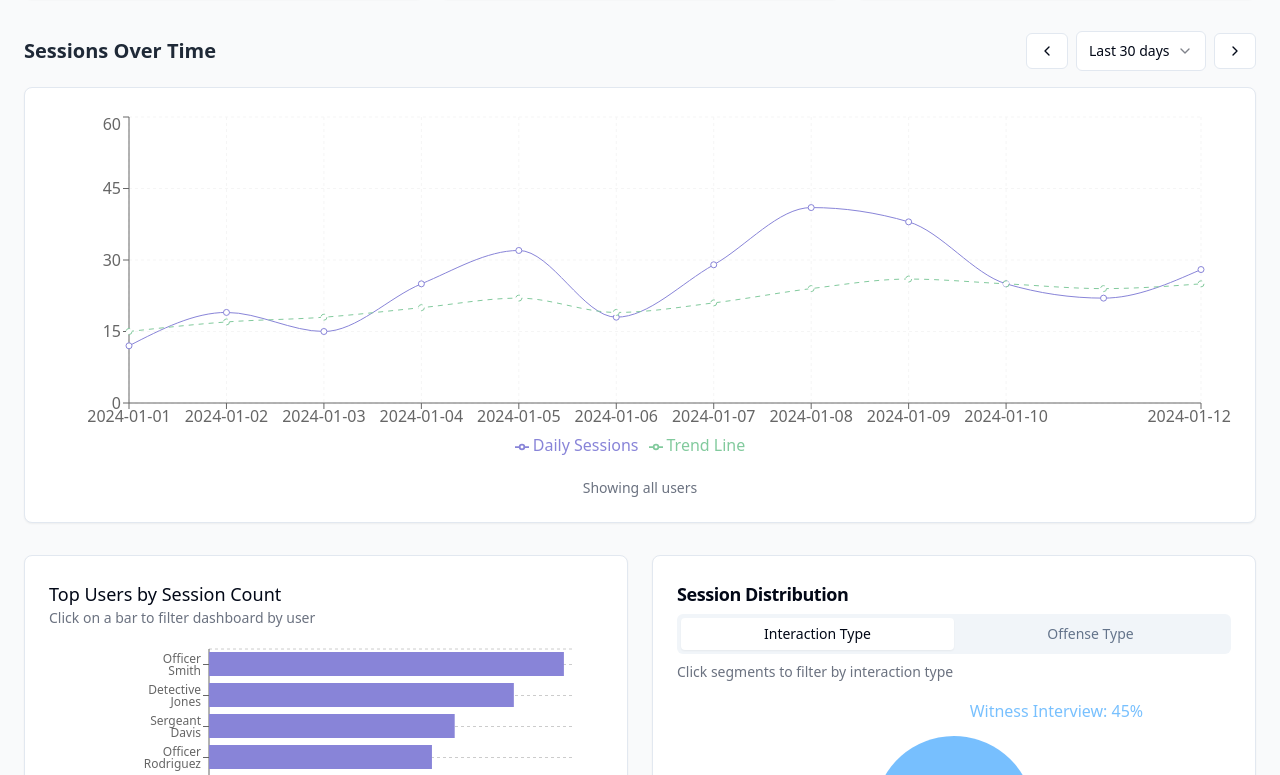
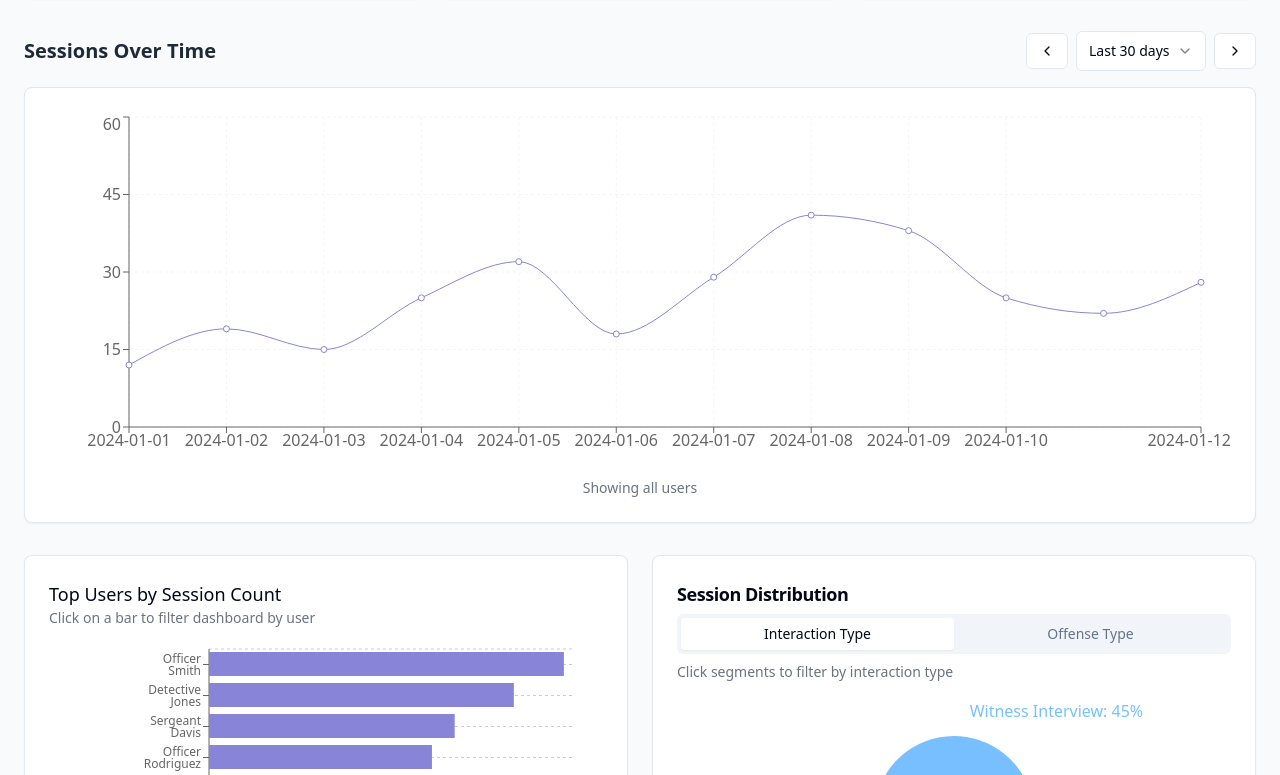
Before and after one commit to inahanninger/interaction-pulse-analytics, a React (Vite) app: page / in a window 1280 px wide. Shown: the part 585-1360 px from the top of the page. Built offline with nearby package versions, Linux system fonts and the light colour scheme.

Commit message:
Remove trend line from chart
Remove the trend line from the time series chart and bring back the sessions line.

```diff
--- a/src/components/analytics/TimeSeriesChart.tsx
+++ b/src/components/analytics/TimeSeriesChart.tsx
@@ -3,7 +3,7 @@ import React, { useState } from "react";
 import { Card, CardContent } from "@/components/ui/card";
 import { Select, SelectContent, SelectItem, SelectTrigger, SelectValue } from "@/components/ui/select";
 import { Button } from "@/components/ui/button";
-import { LineChart, Line, XAxis, YAxis, CartesianGrid, Tooltip, Legend, ResponsiveContainer } from "recharts";
+import { LineChart, Line, XAxis, YAxis, CartesianGrid, Tooltip, ResponsiveContainer } from "recharts";
 import { ChevronLeft, ChevronRight } from "lucide-react";
 
 interface TimeSeriesChartProps {
@@ -19,20 +19,20 @@ const TimeSeriesChart: React.FC<TimeSeriesChartProps> = ({
 }) => {
   const [timeRange, setTimeRange] = useState("30days");
 
-  // Sample data - in a real app, this would be filtered based on props
+  // Sample data for sessions
   const data = [
-    { date: '2024-01-01', sessions: 12, trend: 15 },
-    { date: '2024-01-02', sessions: 19, trend: 17 },
-    { date: '2024-01-03', sessions: 15, trend: 18 },
-    { date: '2024-01-04', sessions: 25, trend: 20 },
-    { date: '2024-01-05', sessions: 32, trend: 22 },
-    { date: '2024-01-06', sessions: 18, trend: 19 },
-    { date: '2024-01-07', sessions: 29, trend: 21 },
-    { date: '2024-01-08', sessions: 41, trend: 24 },
-    { date: '2024-01-09', sessions: 38, trend: 26 },
-    { date: '2024-01-10', sessions: 25, trend: 25 },
-    { date: '2024-01-11', sessions: 22, trend: 24 },
-    { date: '2024-01-12', sessions: 28, trend: 25 },
+    { date: '2024-01-01', sessions: 12 },
+    { date: '2024-01-02', sessions: 19 },
+    { date: '2024-01-03', sessions: 15 },
+    { date: '2024-01-04', sessions: 25 },
+    { date: '2024-01-05', sessions: 32 },
+    { date: '2024-01-06', sessions: 18 },
+    { date: '2024-01-07', sessions: 29 },
+    { date: '2024-01-08', sessions: 41 },
+    { date: '2024-01-09', sessions: 38 },
+    { date: '2024-01-10', sessions: 25 },
+    { date: '2024-01-11', sessions: 22 },
+    { date: '2024-01-12', sessions: 28 },
   ];
 
   return (
@@ -81,20 +81,12 @@ const TimeSeriesChart: React.FC<TimeSeriesChartProps> = ({
                     borderRadius: '6px'
                   }}
                 />
-                <Legend />
                 <Line
                   type="monotone"
                   dataKey="sessions"
                   stroke="#8884d8"
                   activeDot={{ r: 8 }}
                   name="Daily Sessions"
-                />
-                <Line
-                  type="monotone"
-                  dataKey="trend"
-                  stroke="#82ca9d"
-                  strokeDasharray="5 5"
-                  name="Trend Line"
                 />
               </LineChart>
             </ResponsiveContainer>
```
